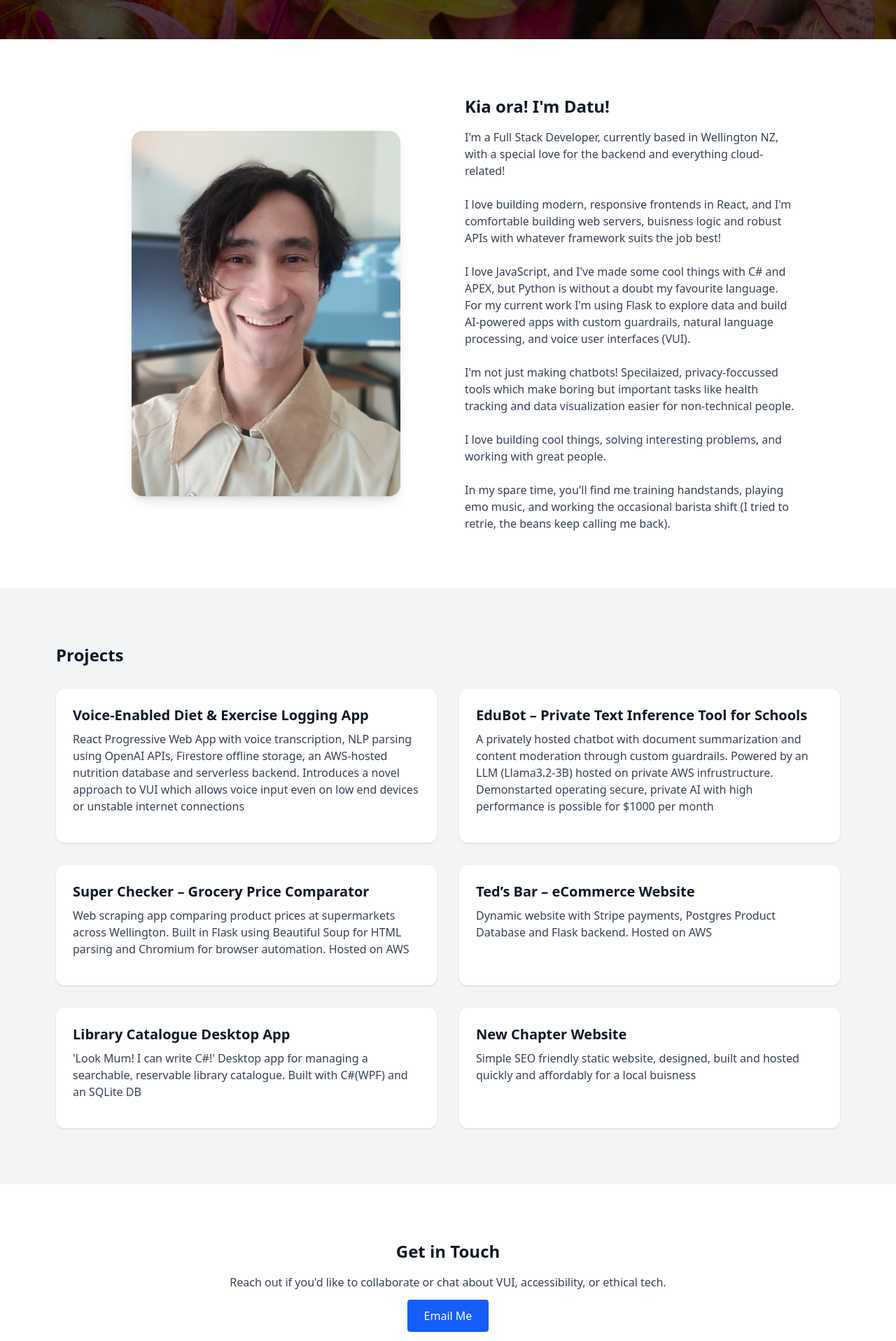
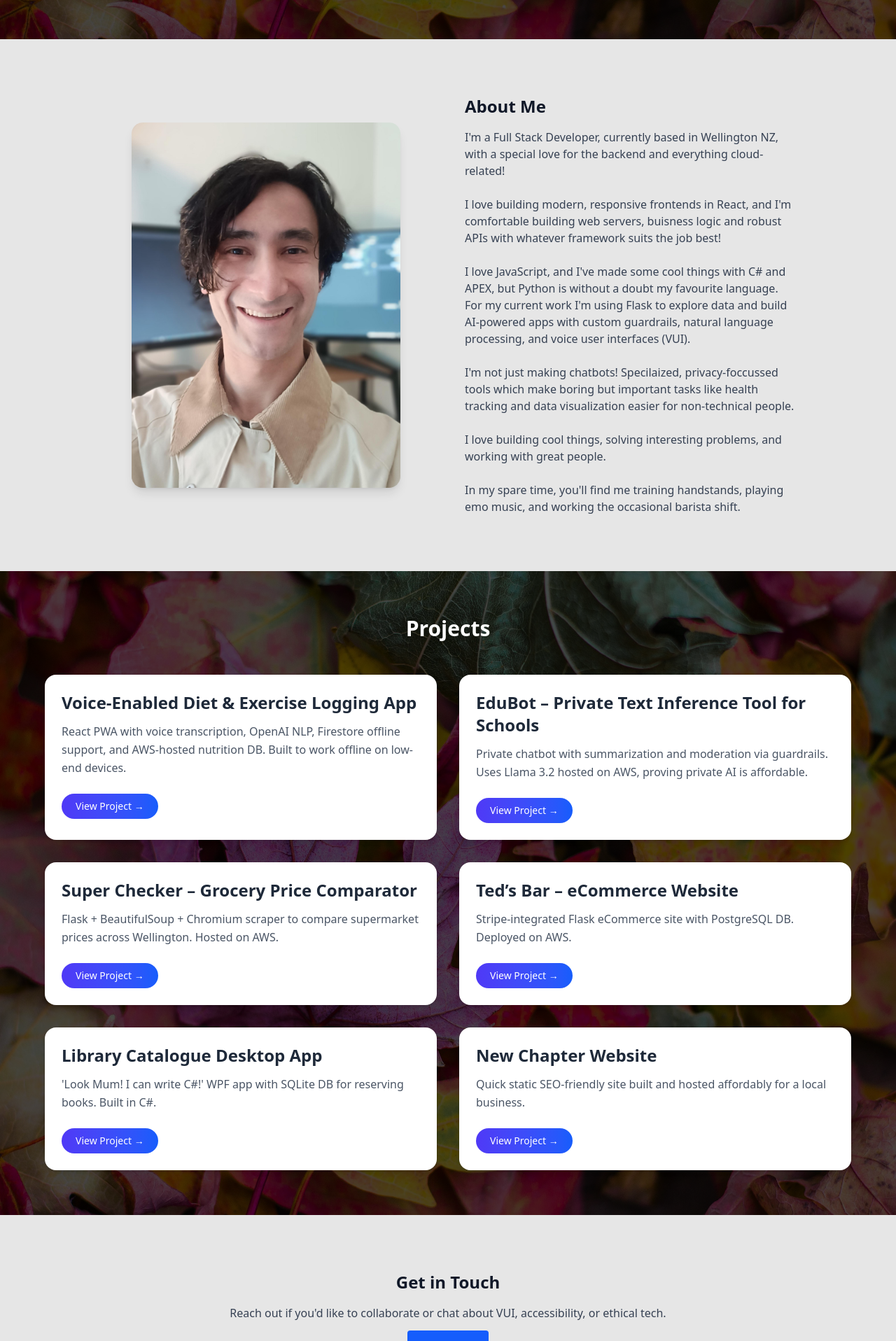
Before and after one commit to D-Beech/Portfolio-2.0, a React (Vite) app: page / in a window 1280 px wide. Shown: the part 840-2756 px from the top of the page at 70% size. Built offline with nearby package versions, Linux system fonts and the light colour scheme.

Commit message:
Fixed bg parallax issue

```diff
--- a/src/App.css
+++ b/src/App.css
@@ -1,22 +1,40 @@
 @import "tailwindcss";
 
-@keyframes spinAround {
-  0% {
-    transform: rotate(0deg) translateX(200px) rotate(0deg);
+/* typing animation */
+@keyframes typing {
+  from { width: 0 }
+  to { width: 100% }
+}
+
+@keyframes blink {
+  0%, 100% { border-color: transparent }
+  50% { border-color: #ccc }
+}
+
+.animate-typing {
+  overflow: hidden;
+  white-space: nowrap;
+  border-right: 4px solid #ccc;
+  width: fit-content;
+  animation: typing 4s steps(60, end), blink 0.75s step-end infinite;
+}
+
+/* fade in up */
+@keyframes fadeInUp {
+  from {
+    opacity: 0;
+    transform: translateY(20px);
   }
-  100% {
-    transform: rotate(360deg) translateX(200px) rotate(-360deg);
+  to {
+    opacity: 1;
+    transform: translateY(0);
   }
 }
 
-.spin-around {
-  animation: spinAround 10s linear infinite;
-  position: absolute;
-  top: 50%;
-  left: 50%;
-  transform-origin: center center;
+.animate-fadeInUp {
+  animation: fadeInUp 0.8s ease forwards;
 }
 
-html {
-  scroll-behavior: smooth;
+.animate-fadeInUp.delay-400 {
+  animation-delay: 0.4s;
 }
--- a/src/App.tsx
+++ b/src/App.tsx
@@ -1,15 +1,14 @@
-import { useState } from 'react'
+import { useState, useEffect } from 'react';
 import heroImg from '../src/assets/hero_image.jpg';
-import headshot from '../src/assets/headshot.jpg'
+import headshot from '../src/assets/headshot.jpg';
+import './App.css';
 
-import './App.css'
-
-"use client"
+"use client";
 
 function scrollToSection(id) {
   const el = document.getElementById(id);
   if (!el) return;
-  const yOffset = -80; // adjust for navbar height
+  const yOffset = -80; // Adjust for navbar height
   const y = el.getBoundingClientRect().top + window.pageYOffset + yOffset;
   window.scrollTo({ top: y, behavior: 'smooth' });
 }
@@ -21,131 +20,164 @@ function Contact() {
       <p className="text-gray-700 mb-6">
         Reach out if you'd like to collaborate or chat about VUI, accessibility, or ethical tech.
       </p>
-      <a href="mailto:datubeech.software@gmail.com" className="bg-blue-600 text-white px-6 py-3 rounded hover:bg-blue-700 transition">
+      <a
+        href="mailto:datubeech.software@gmail.com"
+        className="bg-blue-600 hover:bg-blue-700 text-white px-6 py-3 rounded transition"
+      >
         Email Me
       </a>
-    </div>
-  )
-
-}
-
-function ProductCard({ name = "Untitled", description = "No Description", link_to = "#" }) {
-  return (
-    <div className="bg-white rounded-xl shadow p-6 transform transition duration-300 hover:shadow-lg hover:scale-105">
-      <h4 className="text-xl font-semibold mb-2">{name}</h4>
-      <p className="text-gray-700 mb-4">
-        {description}
-      </p>
-      {/* <a href={link_to} target="_blank" rel="noopener noreferrer" className="text-blue-600 hover:underline">
-        View Project →
-      </a> */}
     </div>
   );
 }
 
+function ProductCard({ name = "", description = "", link_to = "#" }) {
+
+  const creamBgColor = "#FAF3E0";
+  return (
+    <div
+      className="
+        bg-white
+        rounded-2xl
+        shadow-md
+        hover:shadow-lg
+        hover:scale-105
+        transform
+        transition
+        duration-300
+        ease-in-out
+        p-6
+        cursor-pointer
+      "
+    >
+      <h4 className="text-2xl font-semibold text-gray-800 mb-3">{name}</h4>
+      <p className="text-gray-600 mb-6 leading-relaxed">{description}</p>
+      <a
+        href={link_to}
+        target="_blank"
+        rel="noopener noreferrer"
+        className="
+          inline-block
+          text-sm
+          font-medium
+          text-white
+          bg-gradient-to-r from-indigo-600 to-blue-600
+          px-5 py-2
+          rounded-full
+          hover:brightness-110
+          transition
+          ease-in-out
+        "
+      >
+        View Project →
+      </a>
+    </div>
+  );
+}
 
 export default function Portfolio() {
+  // Change these colors here for all light and dark backgrounds
+  const lightBgColor = "#e6e6e6ff"; // light grayish white (instead of pure white)
+  const darkBgColor = "#f0f0f0";  // slightly darker light background for dark mode
 
   const projects = [
     {
       id: 1,
       name: "Voice-Enabled Diet & Exercise Logging App",
       description:
-        "React Progressive Web App with voice transcription, NLP parsing using OpenAI APIs, Firestore offline storage, an AWS-hosted nutrition database and serverless backend. Introduces a novel approach to VUI which allows voice input even on low end devices or unstable internet connections",
-      link_to: "https://example.com/tracker", // replace with real link if available
+        "React PWA with voice transcription, OpenAI NLP, Firestore offline support, and AWS-hosted nutrition DB. Built to work offline on low-end devices.",
+      link_to: "#"
     },
     {
       id: 2,
       name: "EduBot – Private Text Inference Tool for Schools",
       description:
-        "A privately hosted chatbot with document summarization and content moderation through custom guardrails. Powered by an LLM (Llama3.2-3B) hosted on private AWS infrustructure. Demonstarted operating secure, private AI with high performance is possible for $1000 per month",
-      link_to: "https://example.com/edubot", // replace with real link if available
+        "Private chatbot with summarization and moderation via guardrails. Uses Llama 3.2 hosted on AWS, proving private AI is affordable.",
+      link_to: "#"
     },
     {
       id: 3,
       name: "Super Checker – Grocery Price Comparator",
       description:
-        "Web scraping app comparing product prices at supermarkets across Wellington. Built in Flask using Beautiful Soup for HTML parsing and Chromium for browser automation. Hosted on AWS",
-      link_to: "https://example.com/super-checker", // replace with real link if available
+        "Flask + BeautifulSoup + Chromium scraper to compare supermarket prices across Wellington. Hosted on AWS.",
+      link_to: "#"
     },
     {
       id: 4,
       name: "Ted’s Bar – eCommerce Website",
       description:
-        "Dynamic website with Stripe payments, Postgres Product Database and Flask backend. Hosted on AWS",
-      link_to: "https://example.com/teds-bar", // replace with real link if available
+        "Stripe-integrated Flask eCommerce site with PostgreSQL DB. Deployed on AWS.",
+      link_to: "#"
     },
     {
       id: 5,
       name: "Library Catalogue Desktop App",
       description:
-        "'Look Mum! I can write C#!'  Desktop app for managing a searchable, reservable library catalogue. Built with C#(WPF) and an SQLite DB ",
-      link_to: "https://example.com/library-app", // replace with real link if available
+        "'Look Mum! I can write C#!' WPF app with SQLite DB for reserving books. Built in C#.",
+      link_to: "#"
     },
     {
       id: 6,
       name: "New Chapter Website",
       description:
-        "Simple SEO friendly static website, designed, built and hosted quickly and affordably for a local buisness",
-      link_to: "https://example.com/library-app", // replace with real link if available
+        "Quick static SEO-friendly site built and hosted affordably for a local business.",
+      link_to: "#"
     },
   ];
-
-  // Add more projects as needed
 
 
 
   return (
-    <div className="font-sans bg-gray-50 text-gray-900">
+    <div
+      className="font-sans text-gray-900 dark:text-gray-900"
+      style={{ backgroundColor: lightBgColor }}
+      data-theme="light"
+    >
       {/* Navbar */}
-      <header className="bg-white shadow-md sticky top-0 z-20">
+      <header
+        className="shadow-md sticky top-0 z-20"
+        style={{ backgroundColor: lightBgColor }}
+      >
         <div className="max-w-7xl mx-auto px-6 py-5 flex justify-between items-center">
           <h1 className="text-3xl font-extrabold text-gray-800 tracking-wide cursor-pointer">
             Datu Beech
             <span className="text-gray-500 font-normal block text-sm">Software Developer</span>
           </h1>
           <nav className="space-x-10 text-lg font-medium text-gray-700">
-            <button onClick={() => scrollToSection('about')} className="hover:text-blue-600 transition duration-200 cursor-pointer">About</button>
-            <button onClick={() => scrollToSection('projects')} className="hover:text-blue-600 transition duration-200 cursor-pointer">Projects</button>
-            <button onClick={() => scrollToSection('contact')} className="hover:text-blue-600 transition duration-200 cursor-pointer">Contact</button>
+            <button onClick={() => scrollToSection('about')} className="hover:text-blue-600 transition">About</button>
+            <button onClick={() => scrollToSection('projects')} className="hover:text-blue-600 transition">Projects</button>
+            <button onClick={() => scrollToSection('contact')} className="hover:text-blue-600 transition">Contact</button>
           </nav>
         </div>
       </header>
 
+      {/* Hero Section */}
       <section
         className="relative h-screen bg-cover bg-center bg-fixed"
         style={{ backgroundImage: `url(${heroImg})` }}
       >
-        {/* Overlay */}
         <div className="absolute inset-0 bg-black/70 flex flex-col items-center justify-center text-center px-4">
-
-          {/* Name */}
           <h1 className="text-5xl md:text-7xl font-extrabold text-white drop-shadow-xl animate-fadeInUp">
             Datu Beech
           </h1>
-
-          {/* Subtitle */}
-          <p className="mt-4 text-lg md:text-2xl text-gray-300 tracking-wide animate-fadeInUp delay-200">
-            Full Stack Developer | Voice UI + AI Research | Clean UX Engineer
+          <p className="mt-4 text-lg md:text-2xl text-gray-300 tracking-wide whitespace-nowrap overflow-hidden border-r-4 border-gray-300 w-fit animate-typing">
+            Full Stack Developer | Voice UI + AI Research | Cloud Nerd
           </p>
-
-          {/* CTA */}
           <a
             href="#projects"
-            className="mt-8 inline-block px-6 py-3 text-sm md:text-base font-medium text-white bg-gradient-to-r from-indigo-500 to-blue-500 rounded-full shadow-lg hover:scale-105 transition transform duration-300 animate-fadeInUp delay-400"
+            className="mt-8 inline-block px-6 py-3 text-sm md:text-base font-medium text-white bg-gradient-to-r from-indigo-500 to-blue-500 rounded-full shadow-lg hover:scale-105 transition duration-300 animate-fadeInUp delay-400"
           >
             View My Work ↓
           </a>
         </div>
       </section>
 
-
-
-
-      {/* About */}
-      <section id="about" className="py-20 bg-white">
+      {/* About Section */}
+      <section
+        id="about"
+        className="py-20"
+        style={{ backgroundColor: lightBgColor }}
+      >
         <div className="max-w-5xl mx-auto px-4 grid md:grid-cols-2 gap-12 items-center">
-          {/* Image */}
           <div className="flex justify-center">
             <img
               src={headshot}
@@ -153,10 +185,10 @@ export default function Portfolio() {
               className="rounded-2xl shadow-lg w-full max-w-sm object-cover"
             />
           </div>
-
-          {/* Text */}
           <div>
-            <h3 className="text-2xl font-bold mb-4">Kia ora! I'm Datu!</h3>
+            <h3 className="text-2xl font-bold mb-4 text-gray-900">
+              About Me
+            </h3>
             <p className="text-gray-700">
               I'm a Full Stack Developer, currently based in Wellington NZ, with a special love for the backend and everything cloud-related!
               <br /><br />
@@ -167,40 +199,48 @@ export default function Portfolio() {
               <br /><br />
               I love building cool things, solving interesting problems, and working with great people.
               <br /><br />
-              In my spare time, you'll find me training handstands, playing emo music, and working the occasional barista shift (I tried to retrie, the beans keep calling me back).
+              In my spare time, you'll find me training handstands, playing emo music, and working the occasional barista shift.
             </p>
           </div>
         </div>
       </section>
 
-
-      {/* Projects */}
-      <section id="projects" className="py-20 bg-gray-100">
-        <div className="max-w-6xl mx-auto px-4">
-          <h3 className="text-2xl font-bold mb-8">Projects</h3>
+      {/* Projects Section with parallax background */}
+      <section
+        id="projects"
+        className="bg-fixed bg-cover bg-center"
+        style={{ backgroundImage: `url(${heroImg})` }}
+      >
+        <div className="bg-black/70 py-16 px-4">
+          <div className="max-w-6xl mx-auto">
+            <h3 className="text-3xl font-bold mb-12 text-center text-white">
+              Projects
+            </h3>
             <div className="grid md:grid-cols-2 gap-8">
-            {/* Project Card */}
-
               {projects.map((project) => (
-              < ProductCard
+                <ProductCard
                   key={project.id}
                   name={project.name}
                   description={project.description}
                   link_to={project.link_to}
                 />
               ))}
-
+            </div>
           </div>
         </div>
       </section>
 
-      {/* Contact */}
-      <section id="contact" className="py-20 bg-white">
+      {/* Contact Section */}
+      <section
+        id="contact"
+        className="py-20"
+        style={{ backgroundColor: lightBgColor }}
+      >
         <Contact />
       </section>
 
       {/* Footer */}
-      <footer className="py-6 text-center text-gray-500 text-sm">
+      <footer className="py-6 text-center text-gray-500 text-sm" style={{ backgroundColor: lightBgColor }}>
         © {new Date().getFullYear()} Datu Beech. All rights reserved.
       </footer>
     </div>
```
Lines whose indentation alone changed are shown as unchanged.
